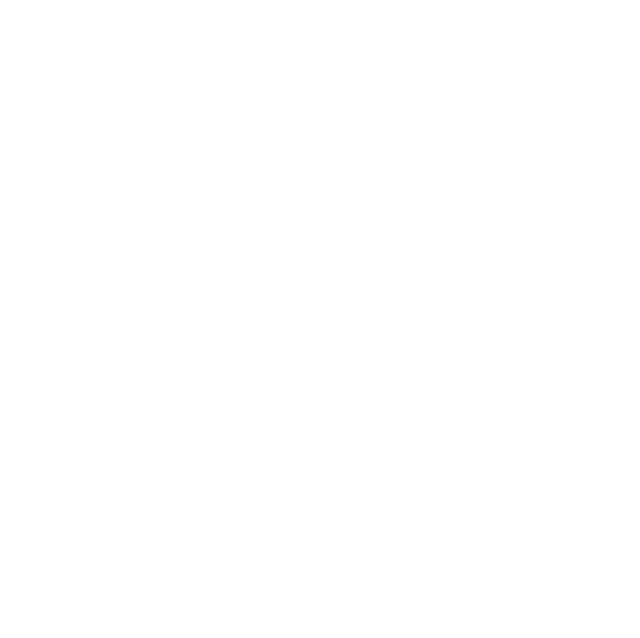
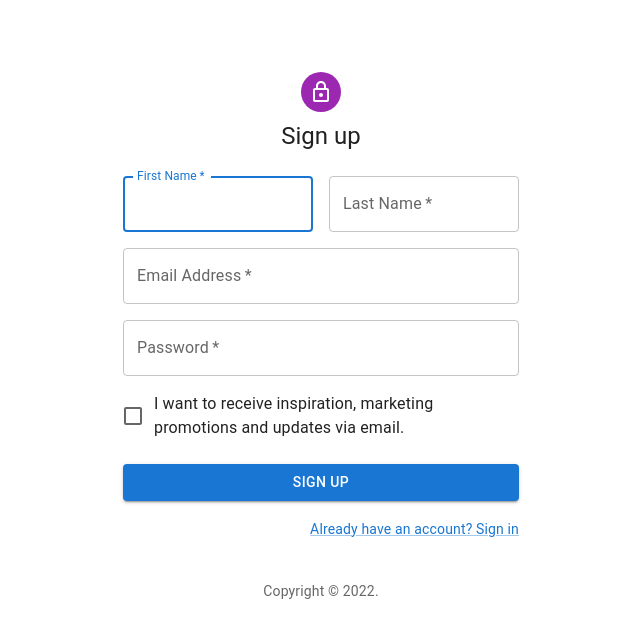
Before and after one commit to geraldofori/bookshop, a React (Create React App) app in the folder client/: page /register in a window 1280 px wide. Before the commit this address had no page. Shown: the top 638 px of the page, without its empty margins (319-959 px from the left). Built offline with nearby package versions, Linux system fonts and the light colour scheme.

Commit message:
renaming of login and register components

```diff
--- a/client/src/App.js
+++ b/client/src/App.js
@@ -1,7 +1,7 @@
 import { Route, Routes } from 'react-router-dom';
 import './App.css';
-import SignIn from './components/SignIn';
-import SignUp from './components/SignUp';
+import Login from './components/Login';
+import Register from './components/Register';
 import Dashboard from './components/Dashboard';
 import Cart from './components/Cart';
 
@@ -9,9 +9,9 @@
   return (
     <div className="App">
       <Routes>
-        <Route path='/' element={<SignIn/>}></Route>
-        <Route path='/signin' element={<SignIn/>}></Route>
-        <Route path='/signup' element={<SignUp/>}></Route>
+        <Route path='/' element={<Login/>}></Route>
+        <Route path='/login' element={<Login/>}></Route>
+        <Route path='/register' element={<Register/>}></Route>
         <Route path='/dashboard' element={<Dashboard/>}></Route>
         <Route path='/cart' element={<Cart/>}></Route>
 
--- a/client/src/components/SignIn.js
+++ b/client/src/components/Login.js
@@ -26,7 +26,7 @@
 
 const theme = createTheme();
 
-export default function SignIn() {
+export default function Login() {
   const handleSubmit = (event) => {
     event.preventDefault();
     const data = new FormData(event.currentTarget);
--- a/client/src/components/SignUp.js
+++ b/client/src/components/Register.js
@@ -25,7 +25,7 @@
 
 const theme = createTheme();
 
-export default function SignUp() {
+export default function Register() {
   const handleSubmit = (event) => {
     event.preventDefault();
     const data = new FormData(event.currentTarget);
```
